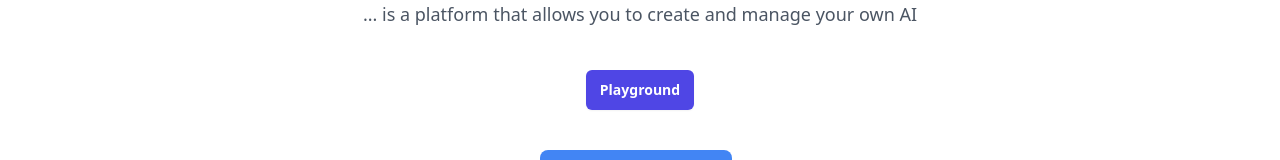
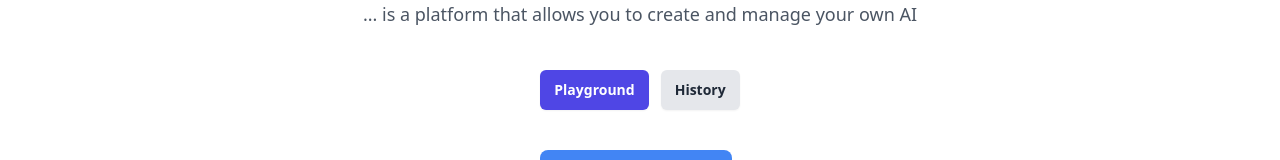
Before and after one commit to myselfshravan/fastiq-genai, a React (Vite) app: page / in a window 1280 px wide. Shown: the part 366-526 px from the top of the page. Built offline with nearby package versions, Linux system fonts and the light colour scheme; no server answers.

Commit message:
chore: Update App component with new links for Playground and History

```diff
--- a/src/App.jsx
+++ b/src/App.jsx
@@ -24,12 +24,18 @@
               ... is a platform that allows you to create and manage your own AI
             </p>
 
-            <div className="mt-10 flex items-center justify-center">
+            <div className="mt-10 flex items-center justify-center gap-3">
               <a
                 href="playground"
                 className="rounded-md bg-indigo-600 px-3.5 py-2.5 text-sm font-semibold text-white shadow-sm hover:bg-indigo-500 focus-visible:outline focus-visible:outline-2 focus-visible:outline-offset-2 focus-visible:outline-indigo-600"
               >
                 Playground
+              </a>
+              <a
+                href="history"
+                className="rounded-md bg-gray-200 px-3.5 py-2.5 text-sm font-semibold text-gray-800 shadow-sm hover:bg-gray-300 focus-visible:outline focus-visible:outline-2 focus-visible:outline-offset-2 focus-visible:outline-indigo-600"
+              >
+                History
               </a>
             </div>
             <Login />
```
